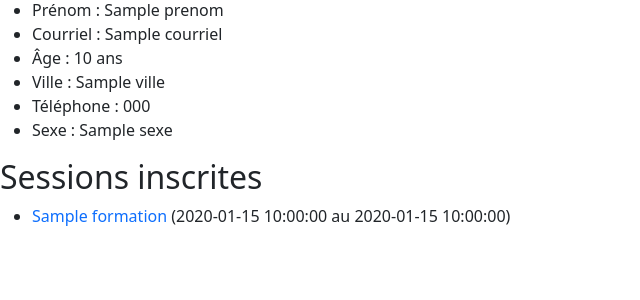
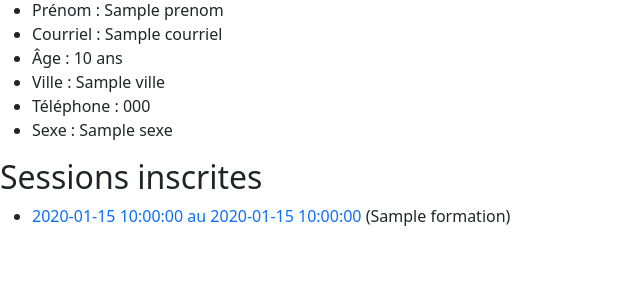
Before and after one commit to Charlydcn/Session, a Symfony app: template templates/stagiaire/show.html.twig in a window 1280 px wide. Shown: the part 170-470 px from the top of the page, without its empty margins (0-640 px from the left). Run offline with Twig, Linux system fonts and the light colour scheme; the template is opened without the code that fills it: most values are stand-ins (such as "Sample title", 1, 10 or a date in 2020); some libraries are stand-ins or nearby versions.

Commit message:
stagiaire/show: changed organization of sessions

```diff
--- a/templates/stagiaire/show.html.twig
+++ b/templates/stagiaire/show.html.twig
@@ -20,8 +20,8 @@
         <ul>
             {% for session in stagiaire.sessions %}
                 <li>
-                    <a class="text-decoration-none" href="#">{{ session.formation }}</a>
-                    ({{ session.dateDebut ~ " au " ~ session.dateFin}})
+                    <a class="text-decoration-none" href="{{ path('show_session', {'id' : session.id}) }}">{{ session.dateDebut ~ " au " ~ session.dateFin}}</a>
+                    <a class="text-dark text-decoration-none" href="{{ path('show_formation', {'id' : session.formation.id}) }}">({{ session.formation }})</a>
                 </li>
             {% endfor %}
         </ul>
```
